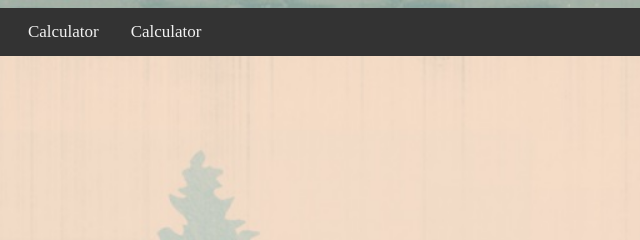
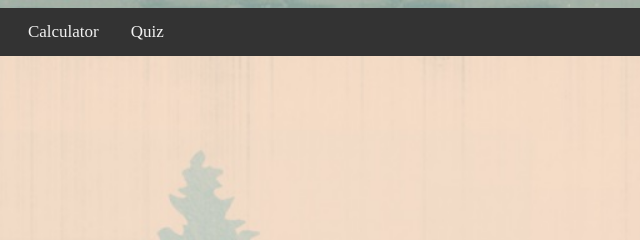
Before and after one commit to Randolph7454/Randolph7454.github.io, a plain HTML site: page calorieCount.html in a window 1280 px wide. Shown: the top 240 px of the page, 460-1100 px from the left. Drawn offline with Linux system fonts and the light colour scheme; files whose address does not match are found by name.

Commit message:
Update calorieCount.html

```diff
--- a/calorieCount.html
+++ b/calorieCount.html
@@ -11,7 +11,7 @@
         <a href="tempBug.html">Temp Bug</a>
         <a href="calorieCount.html">Calorie Counter</a>
          <a href="calculator.html">Calculator</a>
-         <a href="quiz.html">Calculator</a>
+         <a href="quiz.html">Quiz</a>
     </div>
 
 </head>
```
